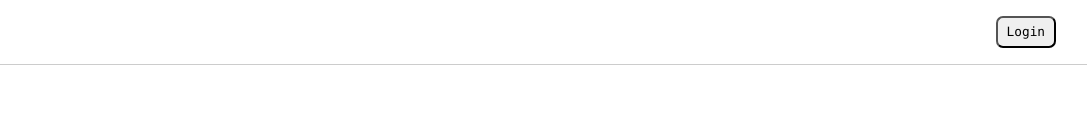
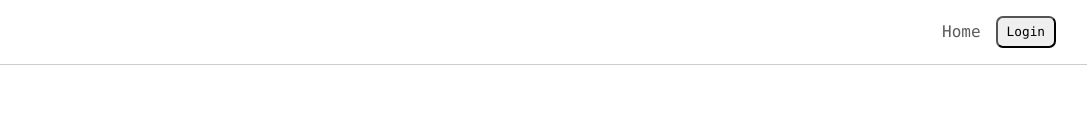
Before and after one commit to maufernandezdev/broobeChallenge, a React (Vite) app: page / in a window 1280 px wide. Shown: the top 135 px of the page, without its empty margins (96-1183 px from the left). Built offline with nearby package versions, Linux system fonts and the light colour scheme.

Commit message:
adding link to 'home' in navbar

```diff
--- a/src/components/nav/NavBar.css
+++ b/src/components/nav/NavBar.css
@@ -22,9 +22,14 @@ header nav{
     padding: 0em 1em;
 }
 
-header a{
+header nav a{
     text-decoration: none;
     color: var(--textColor);
+    font-family: ui-monospace, Menlo, Monaco, 'Cascadia Mono', 'Segoe UI Mono',
+    'Roboto Mono', 'Oxygen Mono', 'Ubuntu Monospace', 'Source Code Pro',
+    'Fira Mono', 'Droid Sans Mono', 'Courier New', monospace;
+    display: flex;
+    align-items: center;
 }
 
 @media (min-width: 1024px){
--- a/src/components/nav/NavBar.jsx
+++ b/src/components/nav/NavBar.jsx
@@ -29,6 +29,13 @@ const NavBar = () =>{
     return(
         <header>
             <nav ref={navRef}>
+                {
+                    !userSession ? (
+                        <Link to='/'>Home</Link>
+                    ) : (
+                        <Link to='/issues'>Issues</Link>
+                    )
+                }
                 <button className="button__login" onClick={handleSession}>{buttonSessionValue}</button>
             </nav>
         </header>
```
